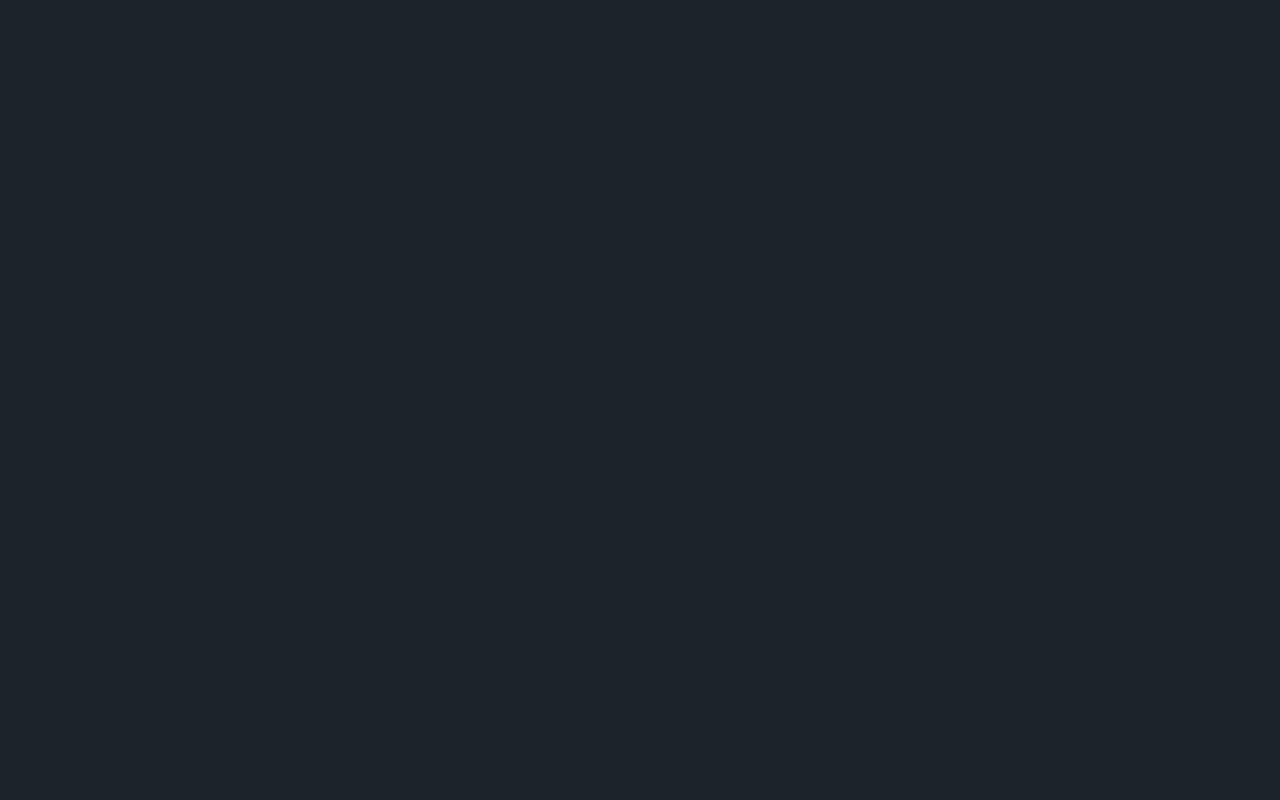
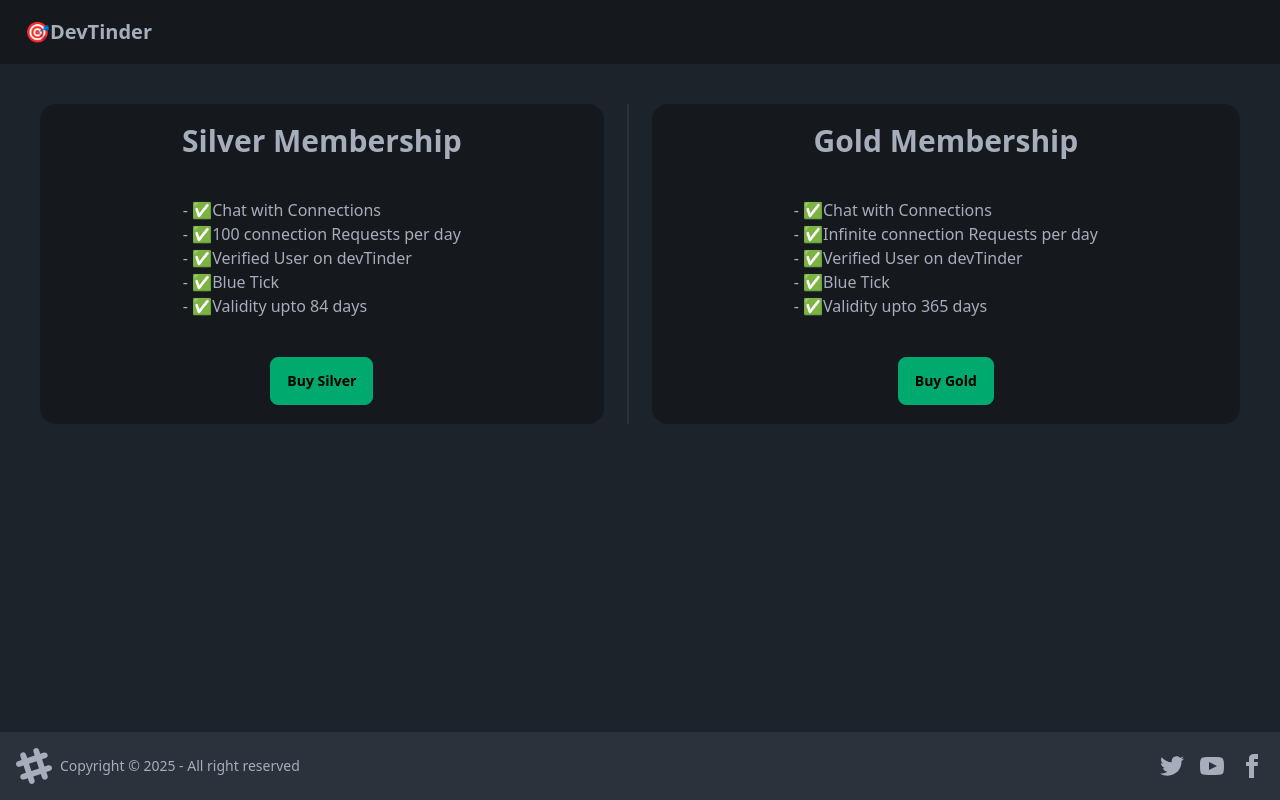
Before and after one commit to RoshanGorakhpuriya/DevTinder-Frontend, a React (Vite) app: page /premium in a window 1280 px wide. Before the commit this address had no page. Built offline with nearby package versions, Linux system fonts and the light colour scheme; no server answers.

Commit message:
Payment UI

```diff
--- a/src/App.jsx
+++ b/src/App.jsx
@@ -7,6 +7,7 @@ import Feed from "./components/Feed";
 import Connections from "./components/Connections";
 import Requests from "./components/Requests"
 import { BrowserRouter, Routes , Route } from "react-router-dom";
+import Premium from "./components/Premium";
 
 function App() {
   return (
@@ -20,6 +21,7 @@ function App() {
            <Route path="/profile" element={<Profile/>}/>
            <Route path="/connections" element={<Connections/>}/>
            <Route path="/requests" element={<Requests/>}/>
+           <Route path="/premium" element={<Premium/>}/>
         </Route>
        </Routes>
        </BrowserRouter>
--- a/src/components/Feed.jsx
+++ b/src/components/Feed.jsx
@@ -27,7 +27,7 @@ const Feed = () => {
     },[]);
     if(!feed) return;
 
-    if(feed.length <= 0) return <h1 className="text-center my-4">No new users founds!</h1>
+     if(feed.length <= 0) return <h1 className="text-center my-4">No new users founds!</h1>
   return (
     feed && (
     <div className="flex justify-center my-10">
--- a/src/components/NavBar.jsx
+++ b/src/components/NavBar.jsx
@@ -56,6 +56,9 @@ const NavBar = () => {
           <li>
             <Link to="/requests">Requests</Link>
           </li>
+          <li>
+            <Link to="/premium">Premium</Link>
+          </li>
         <li>
             <a onClick={handleLogout}>Logout</a>
         </li>
--- /dev/null
+++ b/src/components/Premium.jsx
@@ -0,0 +1,36 @@
+import React from 'react'
+
+const Premium = () => {
+  return (
+    <div className="m-10">
+    <div
+    className="flex w-full">
+  <div className="card bg-base-300 rounded-box grid h-80 flex-grow place-items-center">
+    <h1 className="font-bold text-3xl">Silver Membership</h1>
+    <ul>
+        <li> - ✅Chat with Connections</li>
+        <li> - ✅100 connection Requests per day</li>
+        <li> - ✅Verified User on devTinder</li>
+        <li> - ✅Blue Tick</li>
+        <li> - ✅Validity upto 84 days</li>
+    </ul>
+    <button className="btn btn-success">Buy Silver</button>
+    </div>
+    <div className="divider divider-horizontal"></div>
+  <div className="card bg-base-300 rounded-box grid h-80 flex-grow place-items-center">
+    <h1 className="font-bold text-3xl">Gold Membership</h1>
+    <ul>
+        <li> - ✅Chat with Connections</li>
+        <li> - ✅Infinite connection Requests per day</li>
+        <li> - ✅Verified User on devTinder</li>
+        <li> - ✅Blue Tick</li>
+        <li> - ✅Validity upto 365 days</li>
+    </ul>
+    <button className="btn btn-success">Buy Gold</button>
+    </div>
+</div>
+</div>
+  )
+}
+
+export default Premium
```
